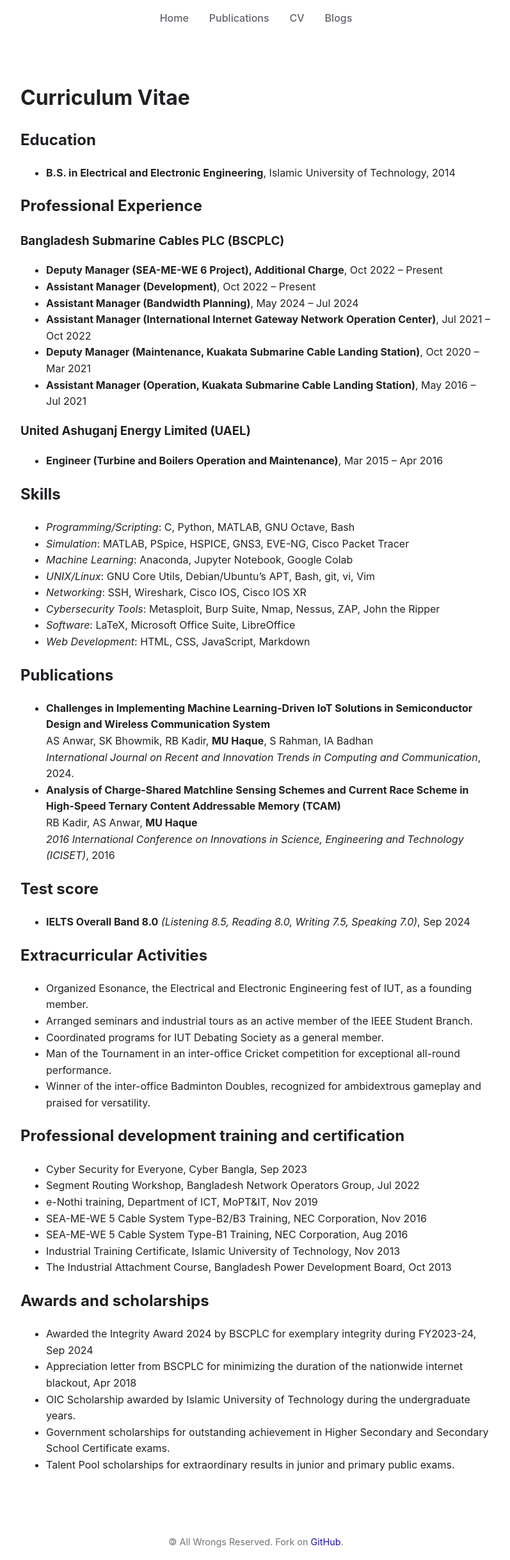
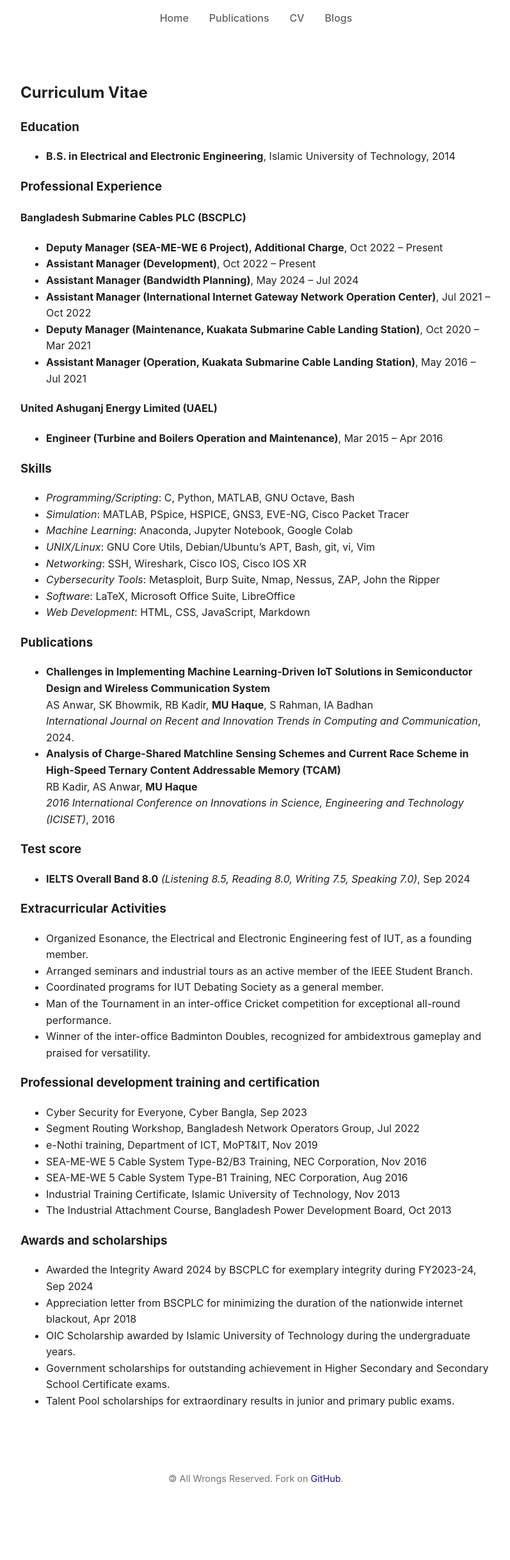
Before and after one commit to muntasimulhaque/muntasimulhaque.github.io, a Jekyll site: the page built from cv.md, in a window 1280 px wide. Shown: the whole page at 64% size, without its empty margins (240-1037 px from the left). Built offline with Jekyll 4.4.1, drawn with Linux system fonts in a browser that asks for light colours; after the commit the page ends 2339 px from its top, so only the background shows below that.

Commit message:
UI changes

```diff
--- a/cv.md
+++ b/cv.md
@@ -3,15 +3,15 @@
 title: Curriculum Vitae
 ---
 
-# Curriculum Vitae
+## Curriculum Vitae
 
-## Education
+### Education
 
 - **B.S. in Electrical and Electronic Engineering**, Islamic University of Technology, 2014
 
-## Professional Experience
+### Professional Experience
 
-### Bangladesh Submarine Cables PLC (BSCPLC)
+#### Bangladesh Submarine Cables PLC (BSCPLC)
   - **Deputy Manager (SEA-ME-WE 6 Project), Additional Charge**, Oct 2022 – Present
   - **Assistant Manager (Development)**, Oct 2022 – Present
   - **Assistant Manager (Bandwidth Planning)**, May 2024 – Jul 2024
@@ -19,10 +19,10 @@
   - **Deputy Manager (Maintenance, Kuakata Submarine Cable Landing Station)**, Oct 2020 – Mar 2021
   - **Assistant Manager (Operation, Kuakata Submarine Cable Landing Station)**, May 2016 – Jul 2021
 
-### United Ashuganj Energy Limited (UAEL)
+#### United Ashuganj Energy Limited (UAEL)
   - **Engineer (Turbine and Boilers Operation and Maintenance)**, Mar 2015 – Apr 2016
 
-## Skills
+### Skills
 
 - _Programming/Scripting_: C, Python, MATLAB, GNU Octave, Bash
 - _Simulation_: MATLAB, PSpice, HSPICE, GNS3, EVE-NG, Cisco Packet Tracer
@@ -33,7 +33,7 @@
 - _Software_: LaTeX, Microsoft Office Suite, LibreOffice
 - _Web Development_: HTML, CSS, JavaScript, Markdown
 
-## Publications
+### Publications
 
 - **Challenges in Implementing Machine Learning-Driven IoT Solutions in Semiconductor Design and Wireless Communication System**
 AS Anwar, SK Bhowmik, RB Kadir, **MU Haque**, S Rahman, IA Badhan
@@ -42,11 +42,11 @@
 RB Kadir, AS Anwar, **MU Haque**
 *2016 International Conference on Innovations in Science, Engineering and Technology (ICISET)*, 2016
 
-## Test score
+### Test score
 
 - **IELTS Overall Band 8.0** _(Listening 8.5, Reading 8.0, Writing 7.5, Speaking 7.0)_, Sep 2024
 
-## Extracurricular Activities
+### Extracurricular Activities
 
 - Organized Esonance, the Electrical and Electronic Engineering fest of IUT, as a founding member.
 - Arranged seminars and industrial tours as an active member of the IEEE Student Branch.
@@ -54,7 +54,7 @@
 - Man of the Tournament in an inter-office Cricket competition for exceptional all-round performance.
 - Winner of the inter-office Badminton Doubles, recognized for ambidextrous gameplay and praised for versatility.
 
-## Professional development training and certification
+### Professional development training and certification
 
 - Cyber Security for Everyone, Cyber Bangla, Sep 2023
 - Segment Routing Workshop, Bangladesh Network Operators Group, Jul 2022
@@ -64,7 +64,7 @@
 - Industrial Training Certificate, Islamic University of Technology, Nov 2013
 - The Industrial Attachment Course, Bangladesh Power Development Board, Oct 2013
 
-## Awards and scholarships
+### Awards and scholarships
 
 - Awarded the Integrity Award 2024 by BSCPLC for exemplary integrity during FY2023-24, Sep 2024
 - Appreciation letter from BSCPLC for minimizing the duration of the nationwide internet blackout, Apr 2018
```
Also changed, not shown: _posts/2024-10-26-hello-world.md (+3 -3 lines), blog.md (+1 -1 lines), index.md (+1 -1 lines), publications.md (+1 -1 lines).
